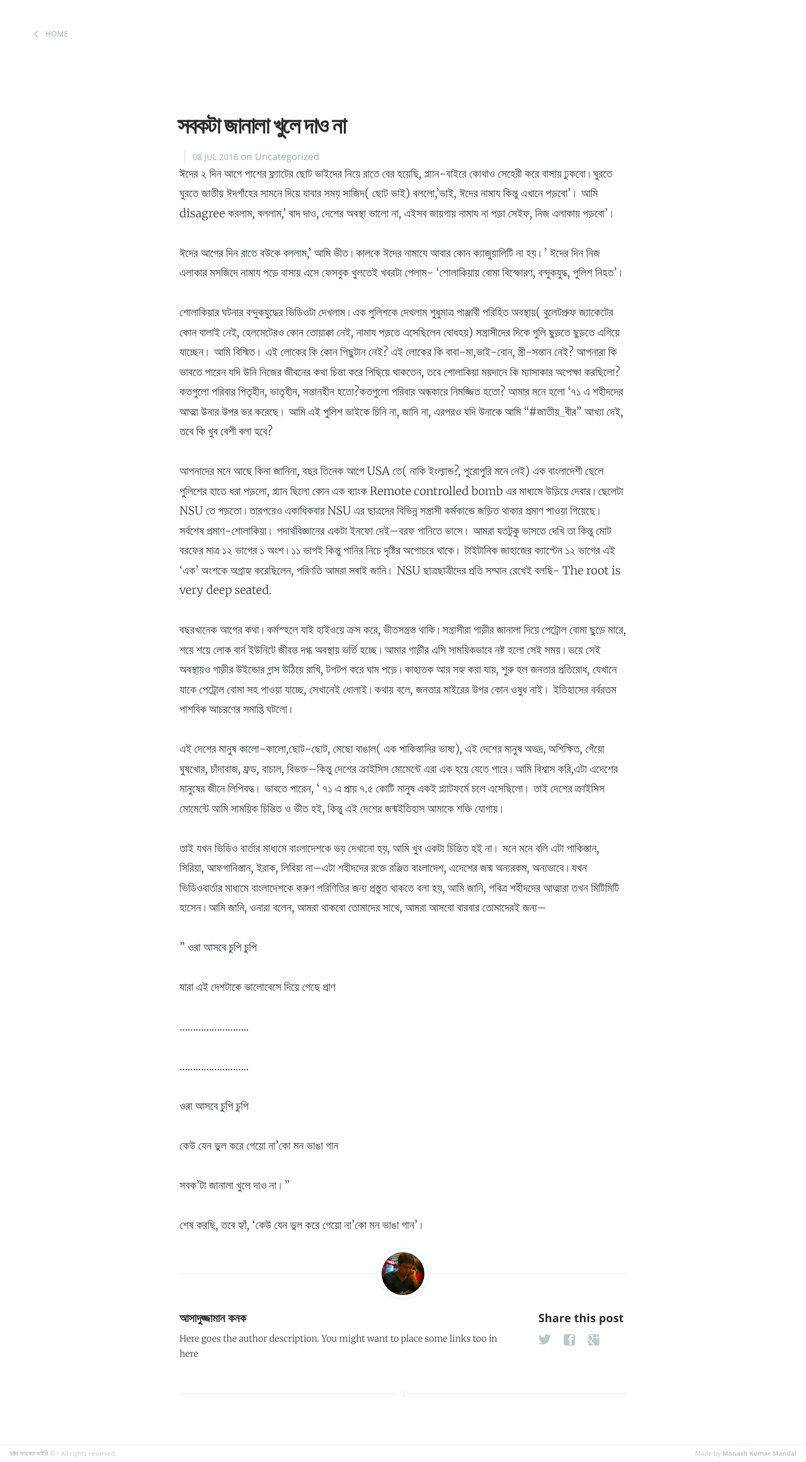
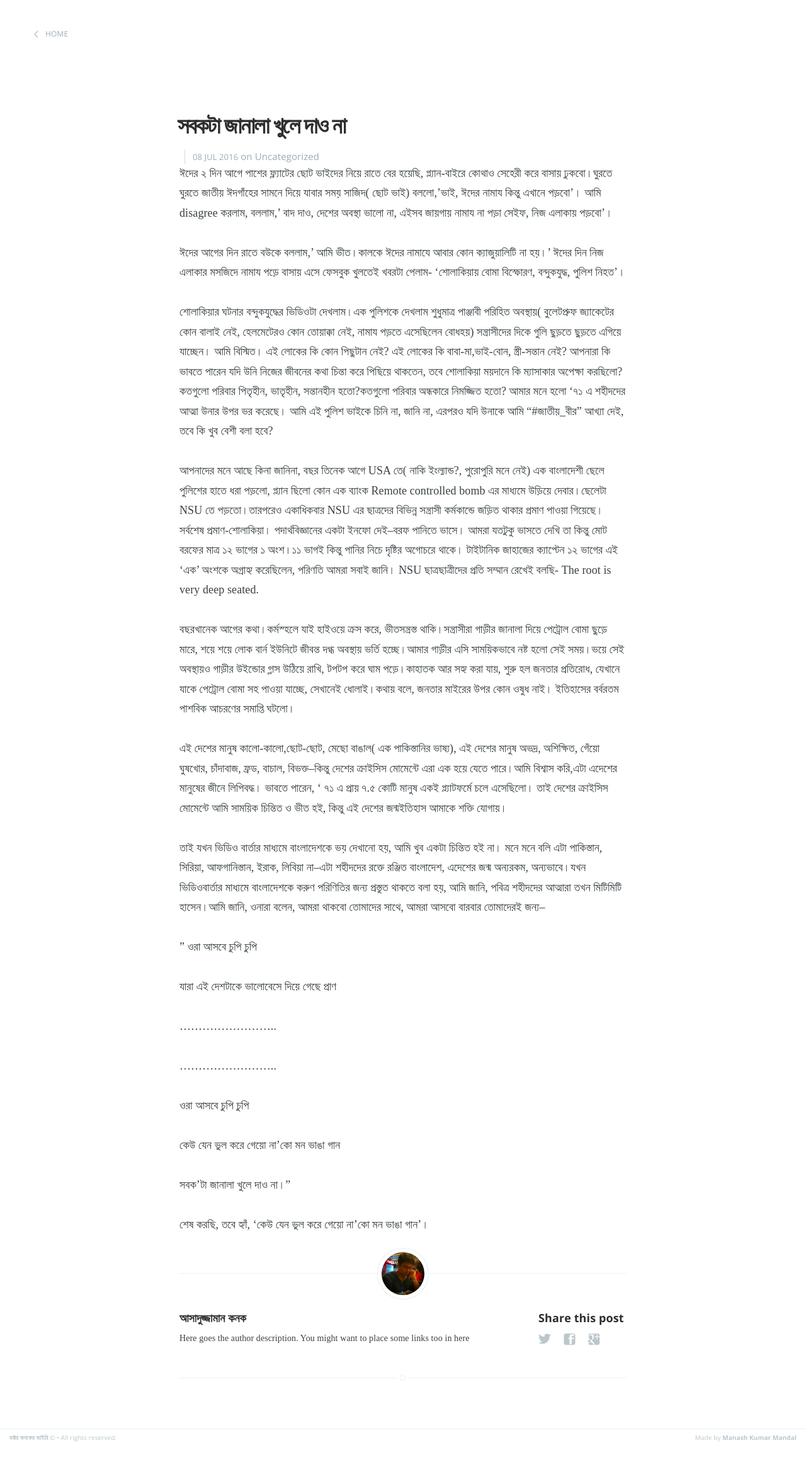
Before and after one commit to RubelAhmed57/dr.kanak, a Jekyll site: the page built from _posts/2016-07-08-open-the-windows.markdown, in a window 1280 px wide. Shown: the whole page at 63% size. Built offline with Jekyll 4.4.1, drawn with Linux system fonts in a browser that asks for light colours; after the commit the page ends 2297 px from its top, so only the background shows below that.

Commit message:
added font

```diff
--- a/_layouts/post.html
+++ b/_layouts/post.html
@@ -65,7 +65,7 @@
             <!-- If we want to display author's name and bio -->
             {% if site.author %}
                 <figure class="author-image">
-                    <a class="img" href="{{ site.baseurl }}" style="background-image: url(/assets/images/profile.jpg)">
+                    <a class="img" href="{{ site.baseurl }}" style="background-image: url({{site.baseurl}}/assets/images/profile.jpg)">
                     <span class="hidden">{{site.author}}'s Picture</span></a>
                 </figure>
                 <section class="author">
--- a/assets/css/screen.css
+++ b/assets/css/screen.css
@@ -102,6 +102,7 @@
 /* ==========================================================================
    1. Icons - Sets up the icon font and respective classes
    ========================================================================== */
+
 
 /* Import the font file with the icons in it */
 @font-face {
@@ -1773,6 +1774,12 @@
     }
 }
 
+.post {
+  font-family: "kalpurush";
+  font-weight: normal;
+  font-style: normal;
+}
+
 
 /* ==========================================================================
    End of file. Animations should be the last thing here. Do not add stuff
```
Also changed, not shown: assets/fonts/kalpurush.ttf (added).
